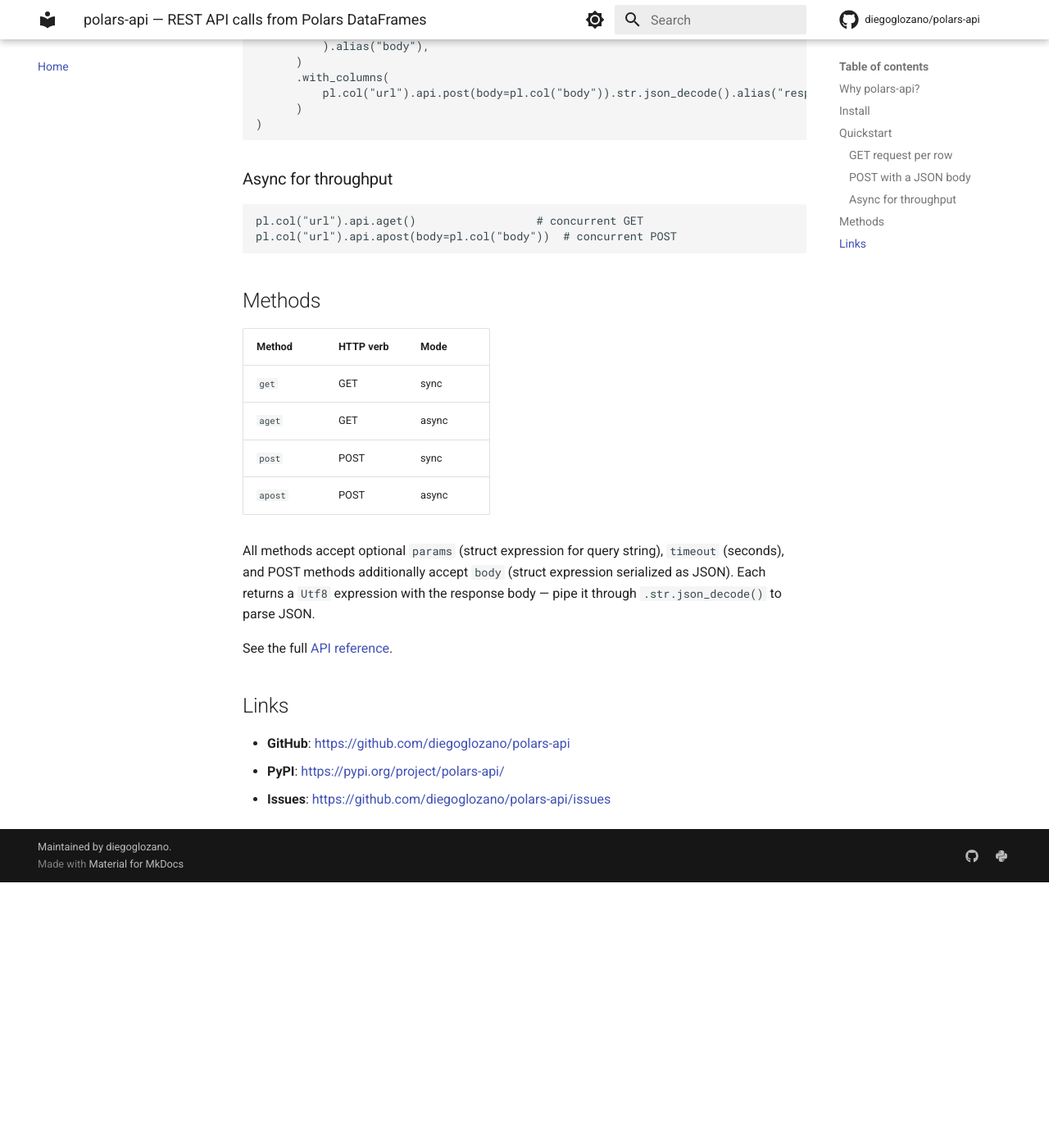
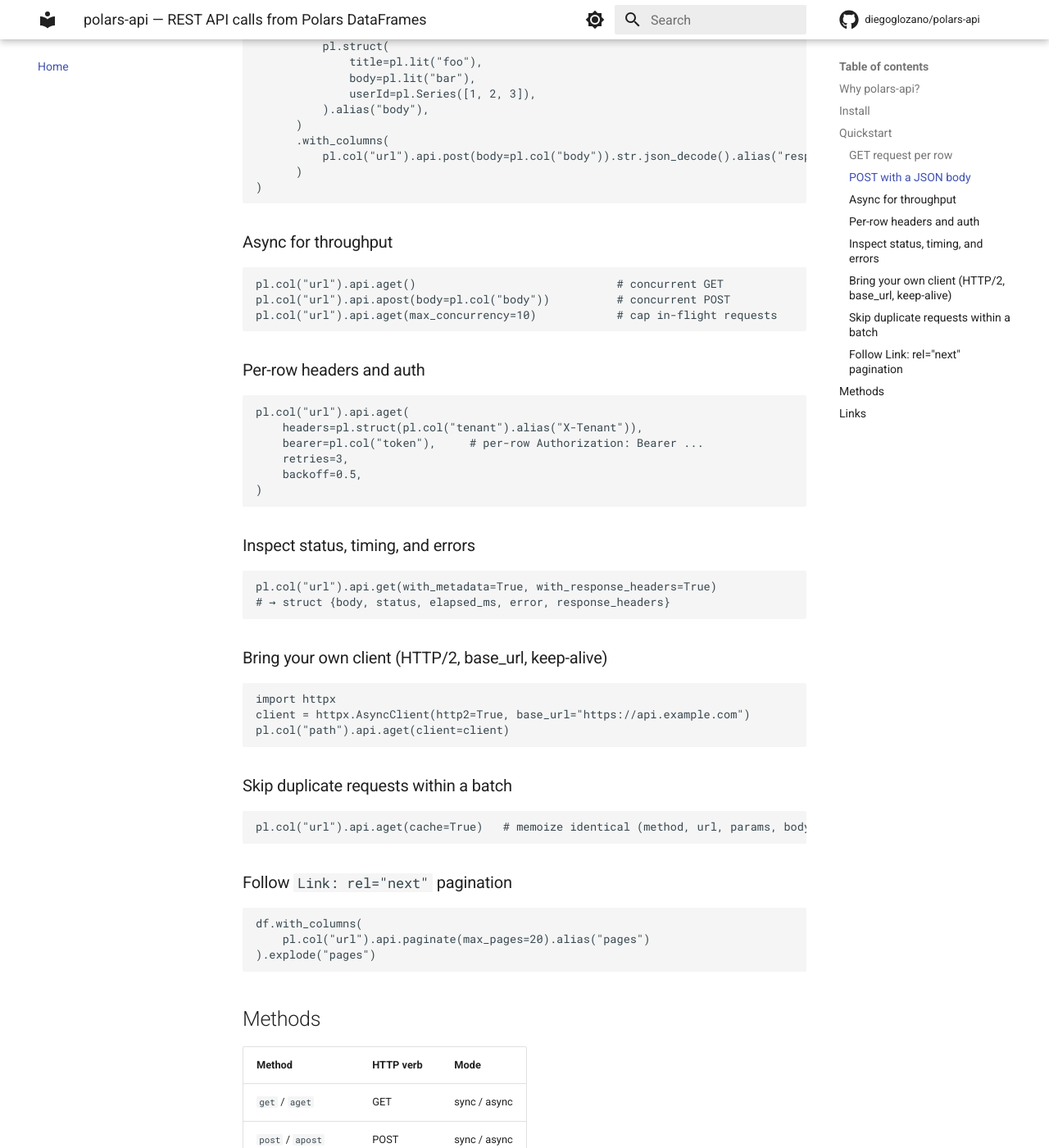
Before and after one commit to diegoglozano/polars-api, an MkDocs documentation site: the page built from docs/index.md, in a window 1280 px wide and 1400 px high, scrolled down 1673 px. Shown: the whole window at 82% size. Built offline with MkDocs 1.6.1 and Material for MkDocs 9.7.7, drawn with Linux system fonts in a browser that asks for light colours; comment, search, counter and statistics services are not loaded; before the commit the page ends 2749 px from its top, so only the background shows below that; some of the changed text lies outside the part shown.

Commit message:
docs: bring README and docs site in sync with new features
- README: drop "four methods" framing, mention all six verbs (sync+async),
  refresh "Why" bullets, and update the FAQ + tips to cover with_metadata,
  on_error, max_concurrency, and paginate.
- docs/index.md: rewrite the methods table (12 verbs + request/arequest +
  paginate), expand the quickstart with examples for headers/auth, retries,
  metadata, custom client, in-batch caching, and pagination, and refresh
  the "Why" bullets.
- docs/documentation.md: full method table, return-type explainer
  (Utf8 / metadata struct / List[Utf8]), and a complete keyword-argument
  reference. mkdocstrings still generates the per-method docs from
  docstrings below.

mkdocs build -s passes, prettier and ruff are clean.

https://claude.ai/code/session_01XrBDd6pZ9RHVDoQwao8fNm

````diff
--- a/docs/documentation.md
+++ b/docs/documentation.md
@@ -14,14 +14,59 @@ import polars_api  # noqa: F401  — registers the `.api` namespace
 
 ## Methods
 
-| Method                               | HTTP verb | Mode  |
-| ------------------------------------ | --------- | ----- |
-| [`get`](#polars_api.api.Api.get)     | GET       | sync  |
-| [`aget`](#polars_api.api.Api.aget)   | GET       | async |
-| [`post`](#polars_api.api.Api.post)   | POST      | sync  |
-| [`apost`](#polars_api.api.Api.apost) | POST      | async |
+| Method                                     | HTTP verb | Mode  |
+| ------------------------------------------ | --------- | ----- |
+| [`get`](#polars_api.api.Api.get)           | GET       | sync  |
+| [`aget`](#polars_api.api.Api.aget)         | GET       | async |
+| [`post`](#polars_api.api.Api.post)         | POST      | sync  |
+| [`apost`](#polars_api.api.Api.apost)       | POST      | async |
+| [`put`](#polars_api.api.Api.put)           | PUT       | sync  |
+| [`aput`](#polars_api.api.Api.aput)         | PUT       | async |
+| [`patch`](#polars_api.api.Api.patch)       | PATCH     | sync  |
+| [`apatch`](#polars_api.api.Api.apatch)     | PATCH     | async |
+| [`delete`](#polars_api.api.Api.delete)     | DELETE    | sync  |
+| [`adelete`](#polars_api.api.Api.adelete)   | DELETE    | async |
+| [`head`](#polars_api.api.Api.head)         | HEAD      | sync  |
+| [`ahead`](#polars_api.api.Api.ahead)       | HEAD      | async |
+| [`request`](#polars_api.api.Api.request)   | any       | sync  |
+| [`arequest`](#polars_api.api.Api.arequest) | any       | async |
+| [`paginate`](#polars_api.api.Api.paginate) | any       | sync  |
 
-All methods return a `pl.Expr` of dtype `Utf8` containing the response body for each row. Use `.str.json_decode()` to parse JSON responses.
+## Return types
+
+By default, every verb method returns a `pl.Expr` of dtype `Utf8` containing the response body for each row. Use `.str.json_decode()` to parse JSON responses.
+
+With `with_metadata=True`, methods return a struct column instead:
+
+```python
+{"body": Utf8, "status": Int64, "elapsed_ms": Float64, "error": Utf8}
+```
+
+Add `with_response_headers=True` to also include `response_headers: List[Struct{name, value}]` on the struct.
+
+`paginate(...)` returns a `List[Utf8]` — one list of response bodies per starting URL — which you can `.explode(...)` to flatten paginated rows back into the DataFrame.
+
+## Common parameters
+
+All verb wrappers accept the same keyword arguments:
+
+- **`params`** — Polars expression yielding a struct of query-string parameters per row.
+- **`body`** _(POST/PUT/PATCH only)_ — Polars expression yielding a struct serialized as a JSON body per row.
+- **`data`** — Polars expression yielding a struct serialized as `application/x-www-form-urlencoded`.
+- **`headers`** — Polars expression yielding a struct of headers per row.
+- **`client`** — preconfigured `httpx.Client` / `httpx.AsyncClient` for connection reuse, HTTP/2, `base_url`, cookies, and custom transports.
+- **`timeout`** — request timeout in seconds.
+- **`retries`** _(default 0)_ — retry on connection errors, timeouts, 5xx, and 429.
+- **`backoff`** _(default 0.0)_ — exponential backoff base in seconds. 429s respect `Retry-After` if present.
+- **`max_concurrency`** _(async only)_ — cap on in-flight requests via `asyncio.Semaphore`.
+- **`cache`** _(default False)_ — memoize identical `(method, url, params, body, data, headers)` tuples within a batch.
+- **`with_metadata`** _(default False)_ — return a metadata struct per row (see above).
+- **`with_response_headers`** _(default False)_ — when `with_metadata=True`, also include response headers.
+- **`on_error`** _("null" | "raise" | "return")_ — when `with_metadata=False`, what to do on non-2xx / network errors.
+- **`on_request`**, **`on_response`** — callables that receive the `httpx.Request` / `httpx.Response`. Useful for logging, metrics, and tracing.
+- **`auth=("user", "pass")`** — basic auth.
+- **`bearer=pl.col("token")`** — per-row bearer token (also accepts a literal string).
+- **`api_key=...`**, **`api_key_header="X-API-Key"`** — shorthand for an API-key header.
 
 ## `polars_api.Api`
 
--- a/docs/index.md
+++ b/docs/index.md
@@ -1,6 +1,6 @@
 ---
 title: polars-api — REST API calls from Polars DataFrames
-description: Call REST APIs from a Polars DataFrame, one row at a time, using native Polars expressions. Supports sync and async GET/POST with per-row URLs, params, and bodies.
+description: Call REST APIs from a Polars DataFrame, one row at a time, using native Polars expressions. Sync and async GET/POST/PUT/PATCH/DELETE/HEAD with per-row URLs, params, bodies, headers, auth, retries, caching, hooks, and pagination.
 ---
 
 # polars-api
@@ -30,10 +30,10 @@ import polars_api  # noqa: F401  — registers the `.api` namespace
 ## Why polars-api?
 
 - **Expression-native** — works inside `with_columns`, `select`, and any other Polars expression context.
-- **Sync and async** — async variants (`aget` / `apost`) fan out requests with `asyncio.gather` for high-throughput enrichment.
-- **Per-row URLs, params, and bodies** — every argument can be a Polars expression.
-- **Powered by [httpx](https://www.python-httpx.org/)** — modern HTTP client with timeouts.
-- **Tiny surface area** — four methods you already know how to use.
+- **Sync and async** — six verbs each, fanning out concurrent requests with `asyncio.gather` (and an optional `max_concurrency` cap).
+- **Per-row everything** — URLs, params, JSON / form bodies, headers, and auth tokens can each be a Polars expression.
+- **Production-ready** — retries with exponential backoff (incl. `Retry-After`), in-batch response caching, timing / error metadata, lifecycle hooks, and `Link: rel="next"` pagination.
+- **Powered by [httpx](https://www.python-httpx.org/)** — bring your own preconfigured `httpx.Client` / `AsyncClient` for HTTP/2, connection pooling, `base_url`, cookies, and custom transports.
 
 ## Install
 
@@ -85,22 +85,66 @@ import polars_api  # noqa: F401
 ### Async for throughput
 
 ```python
-pl.col("url").api.aget()                  # concurrent GET
-pl.col("url").api.apost(body=pl.col("body"))  # concurrent POST
+pl.col("url").api.aget()                              # concurrent GET
+pl.col("url").api.apost(body=pl.col("body"))          # concurrent POST
+pl.col("url").api.aget(max_concurrency=10)            # cap in-flight requests
+```
+
+### Per-row headers and auth
+
+```python
+pl.col("url").api.aget(
+    headers=pl.struct(pl.col("tenant").alias("X-Tenant")),
+    bearer=pl.col("token"),     # per-row Authorization: Bearer ...
+    retries=3,
+    backoff=0.5,
+)
+```
+
+### Inspect status, timing, and errors
+
+```python
+pl.col("url").api.get(with_metadata=True, with_response_headers=True)
+# → struct {body, status, elapsed_ms, error, response_headers}
+```
+
+### Bring your own client (HTTP/2, base_url, keep-alive)
+
+```python
+import httpx
+client = httpx.AsyncClient(http2=True, base_url="https://api.example.com")
+pl.col("path").api.aget(client=client)
+```
+
+### Skip duplicate requests within a batch
+
+```python
+pl.col("url").api.aget(cache=True)   # memoize identical (method, url, params, body, data, headers)
+```
+
+### Follow `Link: rel="next"` pagination
+
+```python
+df.with_columns(
+    pl.col("url").api.paginate(max_pages=20).alias("pages")
+).explode("pages")
 ```
 
 ## Methods
 
-| Method  | HTTP verb | Mode  |
-| ------- | --------- | ----- |
-| `get`   | GET       | sync  |
-| `aget`  | GET       | async |
-| `post`  | POST      | sync  |
-| `apost` | POST      | async |
+| Method               | HTTP verb | Mode         |
+| -------------------- | --------- | ------------ |
+| `get` / `aget`       | GET       | sync / async |
+| `post` / `apost`     | POST      | sync / async |
+| `put` / `aput`       | PUT       | sync / async |
+| `patch` / `apatch`   | PATCH     | sync / async |
+| `delete` / `adelete` | DELETE    | sync / async |
+| `head` / `ahead`     | HEAD      | sync / async |
+| `request`            | any       | sync         |
+| `arequest`           | any       | async        |
+| `paginate`           | any       | sync         |
 
-All methods accept optional `params` (struct expression for query string), `timeout` (seconds), and POST methods additionally accept `body` (struct expression serialized as JSON). Each returns a `Utf8` expression with the response body — pipe it through `.str.json_decode()` to parse JSON.
-
-See the full [API reference](documentation.md).
+All verb wrappers accept the same keyword arguments: `params`, `body`, `data`, `headers`, `client`, `timeout`, `retries`, `backoff`, `max_concurrency` (async only), `cache`, `with_metadata`, `with_response_headers`, `on_error`, `on_request`, `on_response`, `auth`, `bearer`, `api_key`, `api_key_header`. See the full [API reference](documentation.md) for the parameter list and semantics.
 
 ## Links
 
````
Also changed, not shown: other parts of docs/index.md (+1 -1 lines), README.md (+8 -8 lines).
